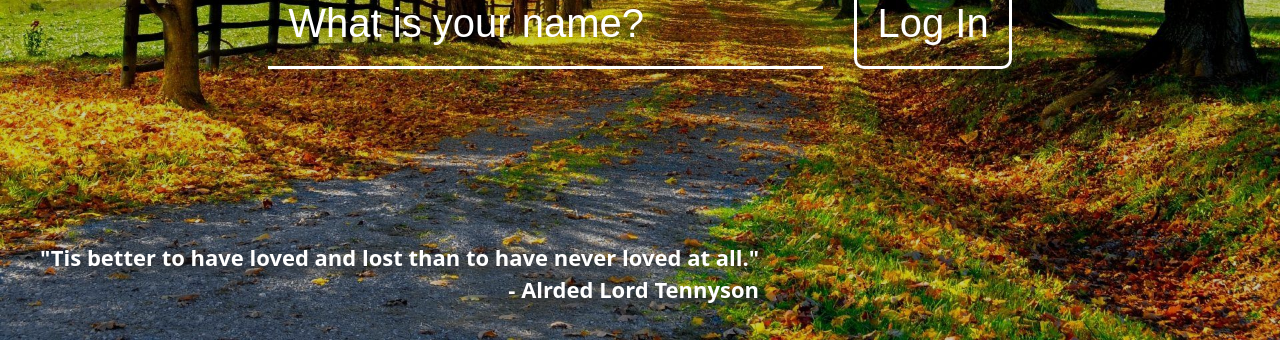
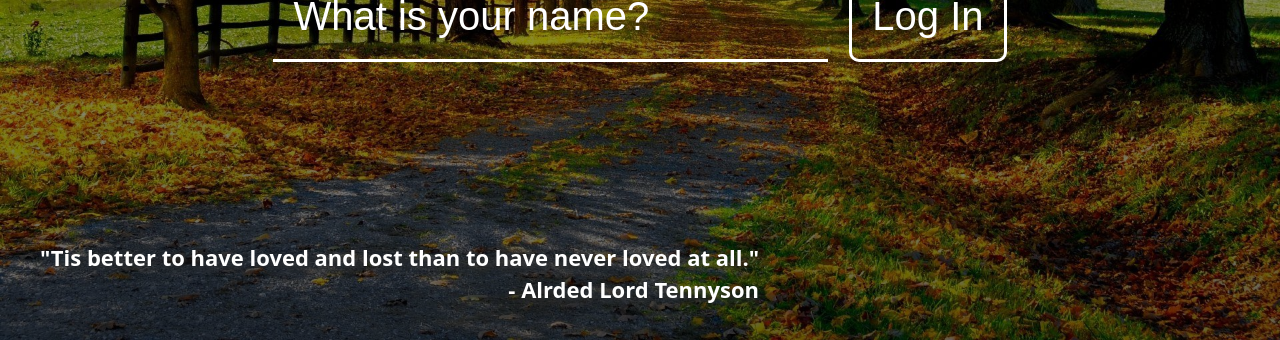
Before and after one commit to Jacksieze/Momentum, a plain HTML site: page index.html in a window 1280 px wide. Shown: the part 460-800 px from the top of the page. Drawn offline with nearby package versions, Linux system fonts and the light colour scheme.

Commit message:
[style]시간, 로그인, 인사문구 폰트 사이즈 변경 / 배경화면 밝기 수정

```diff
--- a/css/login.css
+++ b/css/login.css
@@ -1,3 +1,6 @@
+#login-form {
+  font-size: 80px;
+}
 #login-form input {
   background-color: transparent;
   font-size: 40px;
@@ -25,6 +28,6 @@
 }
 
 #greeting {
-  font-size: 48px;
+  font-size: 56px;
   margin-top: 30px;
 }
--- a/css/style.css
+++ b/css/style.css
@@ -14,7 +14,7 @@ body {
   align-items: center;
   justify-content: center;
   color: #fff;
-  font-size: 120px;
+  font-size: 140px;
   font-weight: 700;
   height: 100%;
   text-shadow: 2px 4px 8px #333;
--- a/css/todo.css
+++ b/css/todo.css
@@ -45,6 +45,7 @@
   align-items: center;
   padding: 20px 10px;
   border-bottom: 1px solid #fff;
+  line-height: 1.2;
 }
 #todo-list button {
   background-color: transparent;
--- a/js/backgound.js
+++ b/js/backgound.js
@@ -5,4 +5,4 @@ const chosenImage = images[Math.floor(Math.random() * images.length)];
 const bgImage = document.getElementById("bg_container");
 
 bgImage.src = `img/${chosenImage}`;
-bgImage.style.backgroundImage = `linear-gradient(rgba(0, 0, 0, 0.2), rgba(0, 0, 0, 0.2)), url(${bgImage.src})`;
+bgImage.style.backgroundImage = `linear-gradient(rgba(0, 0, 0, 0.2), rgba(0, 0, 0, 0.6)), url(${bgImage.src})`;
```
Also changed, not shown: 1 other file.
